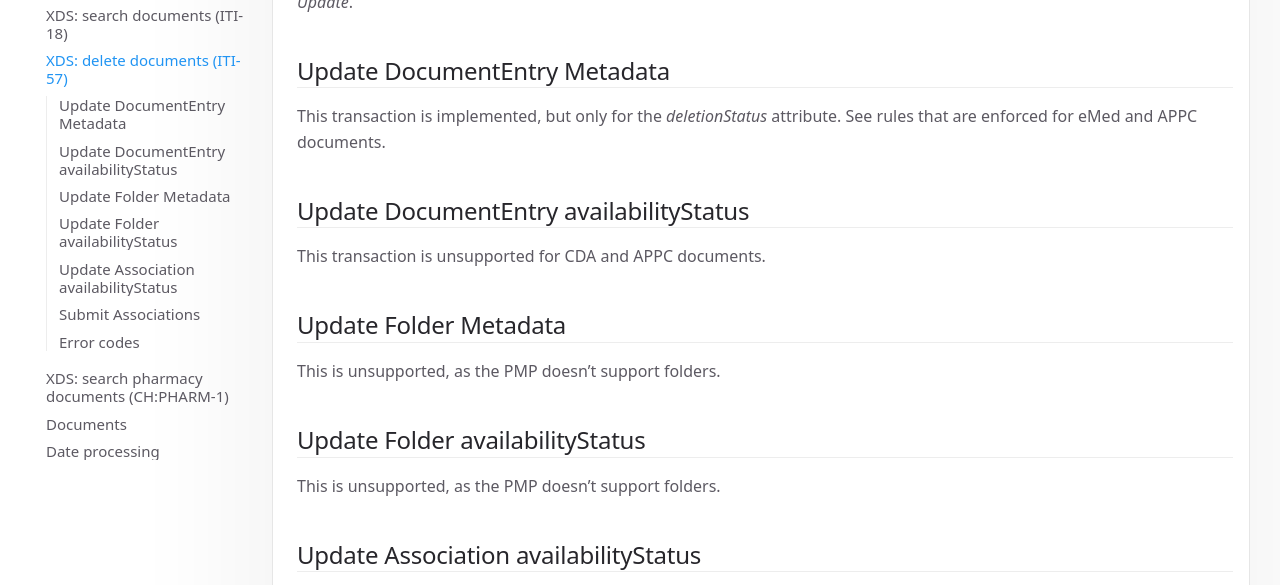
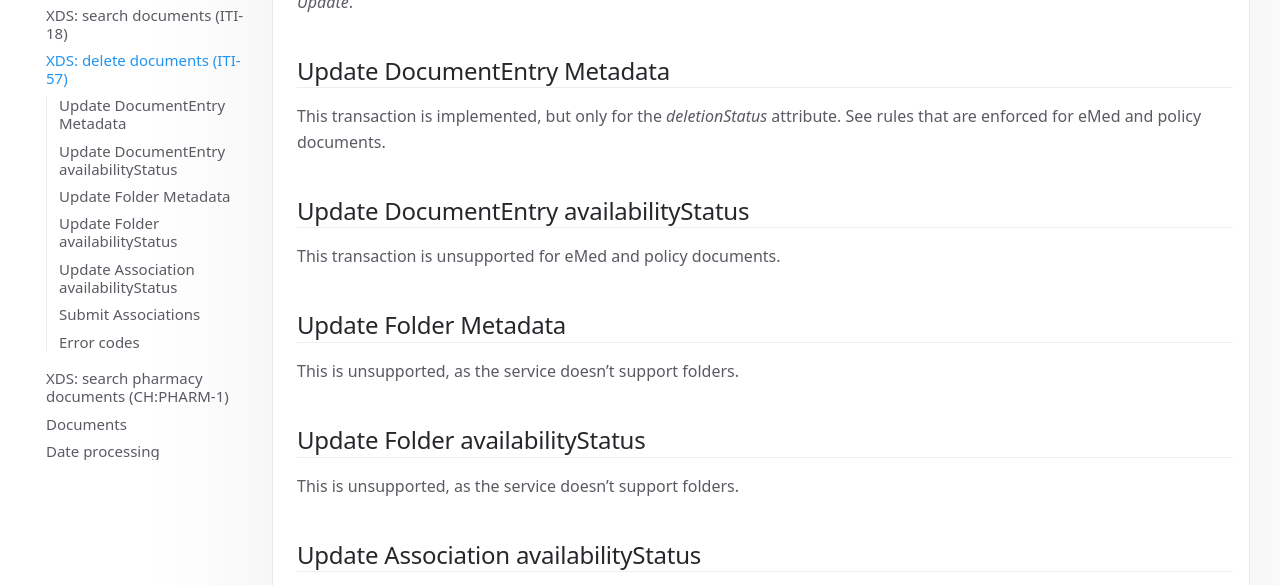
Before and after one commit to CARA-ch/emed-service-guide, an MkDocs documentation site: the page built from docs/transactions/iti57.md, in a window 1280 px wide and 900 px high. Shown: the part 260-845 px from the top of the window. Built offline with MkDocs 1.6.1 and Material for MkDocs 9.7.7, drawn with Linux system fonts in a browser that asks for light colours; comment, search, counter and statistics services are not loaded.

Commit message:
Improve documentation

```diff
--- a/docs/transactions/iti57.md
+++ b/docs/transactions/iti57.md
@@ -5,19 +5,19 @@ Technical Framework Supplement XDS Metadata Update*.
 
 ## Update DocumentEntry Metadata
 
-This transaction is implemented, but only for the *deletionStatus* attribute. See rules that are enforced for eMed and APPC documents.
+This transaction is implemented, but only for the *deletionStatus* attribute. See rules that are enforced for eMed and policy documents.
 
 ## Update DocumentEntry availabilityStatus
 
-This transaction is unsupported for CDA and APPC documents.
+This transaction is unsupported for eMed and policy documents.
 
 ## Update Folder Metadata
 
-This is unsupported, as the PMP doesn't support folders.
+This is unsupported, as the service doesn't support folders.
 
 ## Update Folder availabilityStatus
 
-This is unsupported, as the PMP doesn't support folders.
+This is unsupported, as the service doesn't support folders.
 
 ## Update Association availabilityStatus
 
```
Also changed, not shown: docs/transactions/auth.md (+1 -1 lines), docs/transactions/iti41.md (+1 -1 lines).
